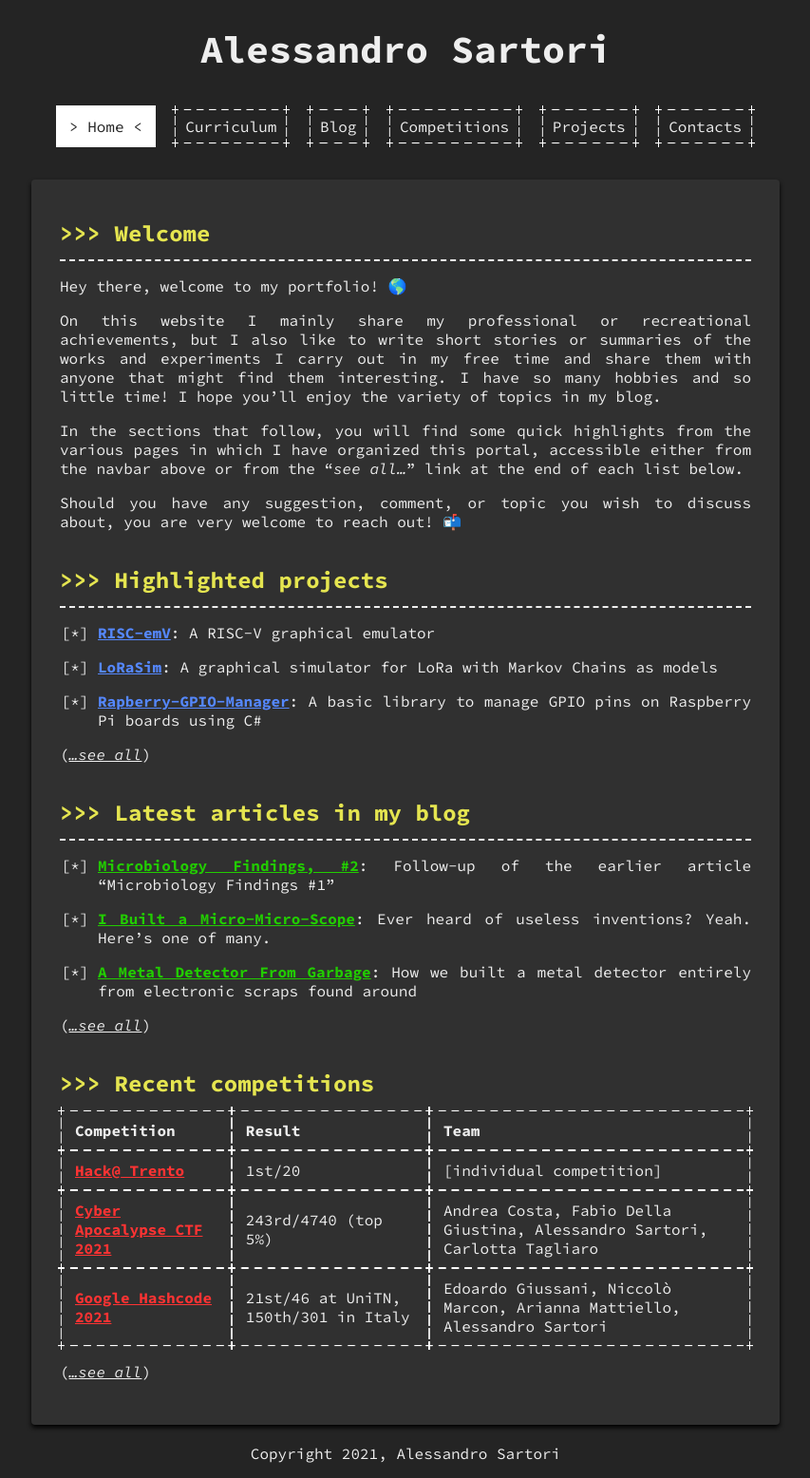
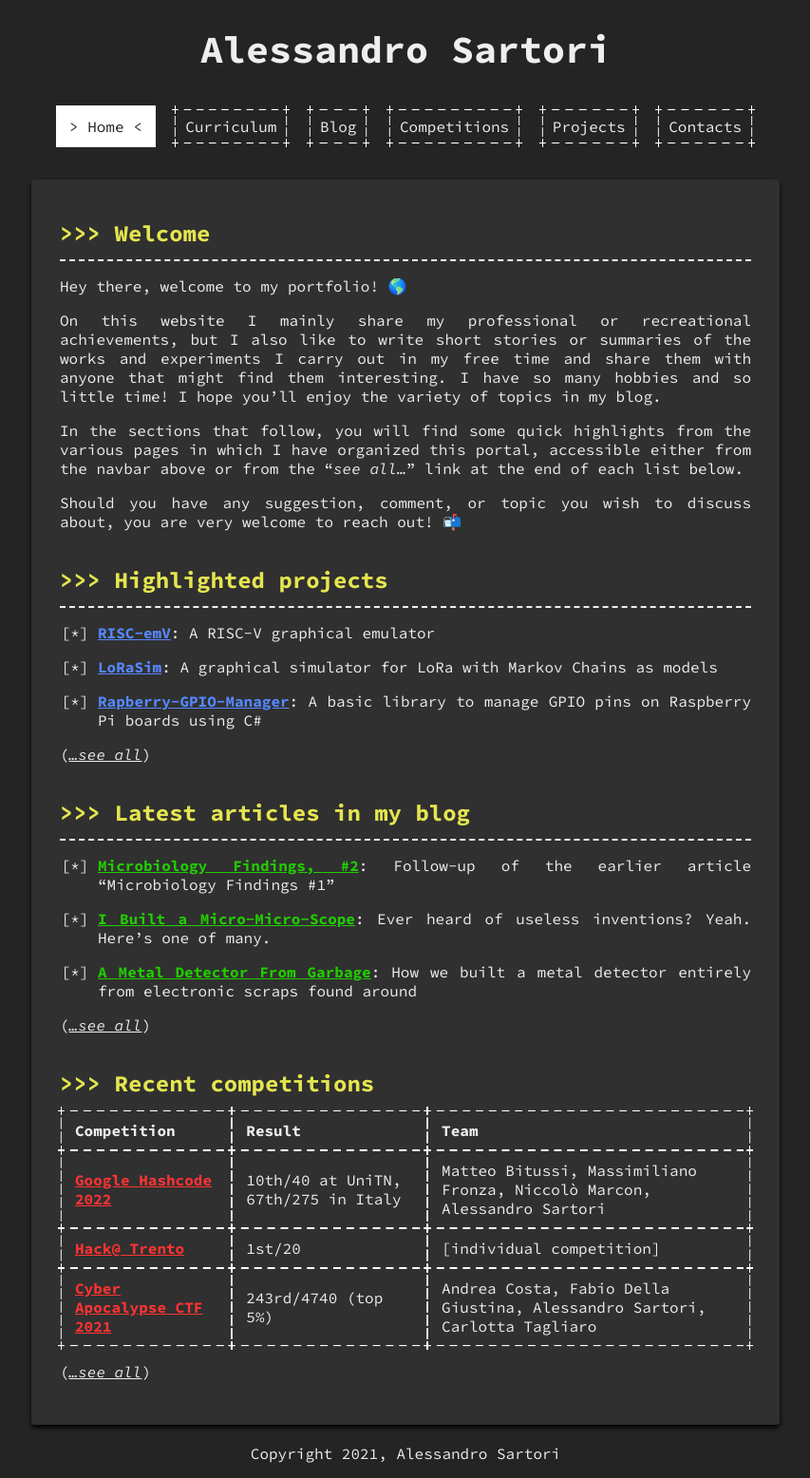
Before and after one commit to AlexSartori/alexsartori.github.io, a Jekyll site: the page built from index.md, in a window 1280 px wide. Shown: the whole page at 95% size, without its empty margins (213-1066 px from the left). Built offline with Jekyll 4.4.1, drawn with Linux system fonts in a browser that asks for light colours; emoji names are drawn with the system emoji font.

Commit message:
Add HashCode 2022

```diff
--- a/_data/competitions.yml
+++ b/_data/competitions.yml
@@ -1,3 +1,8 @@
+- name: "Google Hashcode 2022"
+  url: https://hashcode.withgoogle.com/
+  result: "10th/40 at UniTN, 67th/275 in Italy"
+  team: "Matteo Bitussi, Massimiliano Fronza, Niccolò Marcon, Alessandro Sartori"
+
 - name: "Hack@ Trento"
   url: https://hacka.math2b.it/tappe/trento
   result: "1st/20"
```
